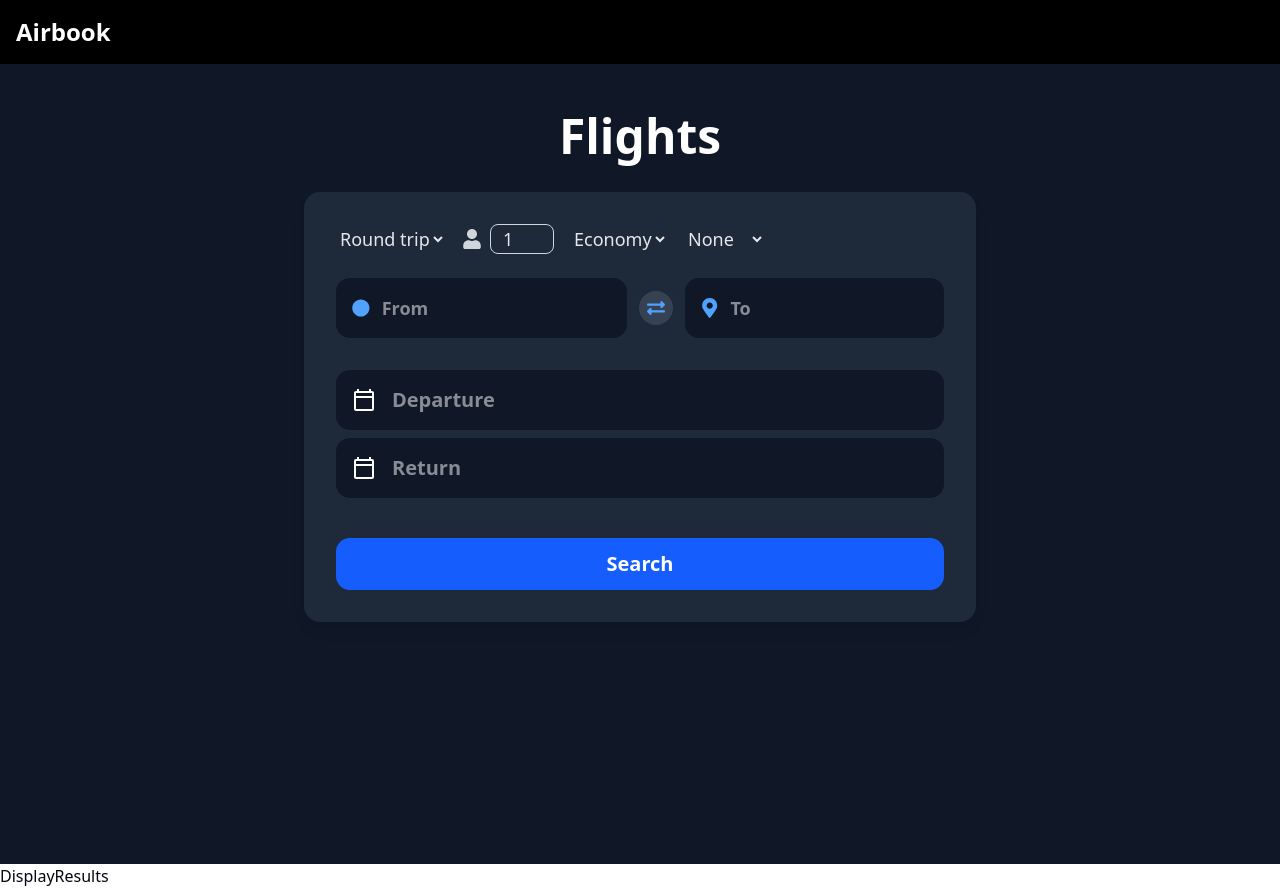
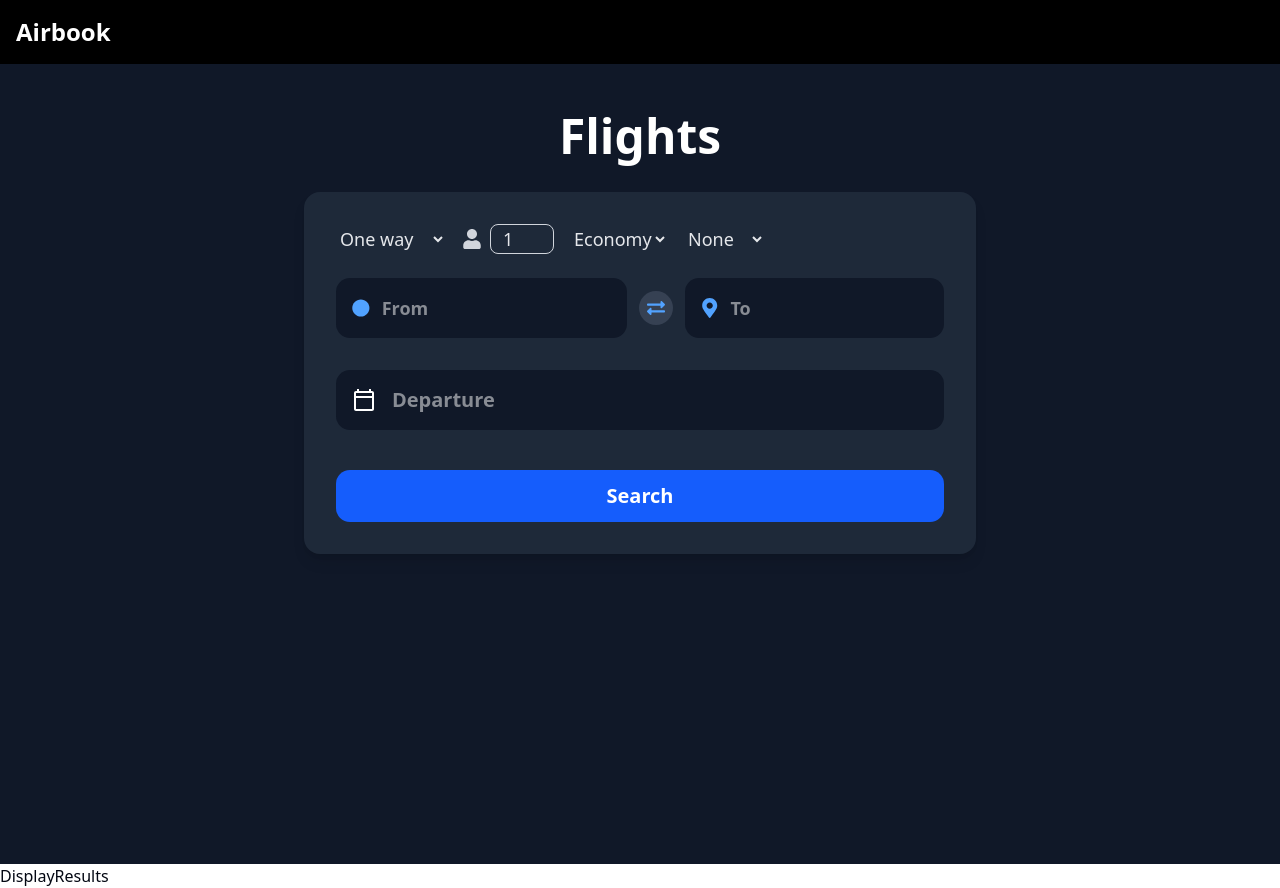
Before and after one commit to Sagartripathi/airbook, a React (Vite) app: page / in a window 1280 px wide. Built offline with nearby package versions, Linux system fonts and the light colour scheme.

Commit message:
fix: merge conflict

```diff
--- a/src/_components/SearchBar.tsx
+++ b/src/_components/SearchBar.tsx
@@ -9,15 +9,15 @@ import {
 } from "react-icons/fa";
 import { MdOutlineCalendarToday } from "react-icons/md";
 
+import { fetchFlights } from "./utils/FetchFlights";
 import FlightResultCard from "./FlightResultCard";
 import Dropdown from "./utils/Dropdown";
-import { fetchFlights } from "./utils/FetchFlights";
 import { fetchAirports } from "./utils/FetchAirports";
 
 type Airport = { title: string; skyId: string; subtitle?: string };
 
 export default function SearchBar() {
-  const [tripType, setTripType] = useState("round_trip");
+  const [tripType, setTripType] = useState("one_way");
   const [passengers, setPassengers] = useState(1);
   const [cabin, setCabin] = useState("economy");
   const [stops, setStops] = useState("none");
@@ -29,7 +29,7 @@ export default function SearchBar() {
   const [toSuggestions, setToSuggestions] = useState<Airport[]>([]);
   const [showFromSuggestions, setShowFromSuggestions] = useState(false);
   const [showToSuggestions, setShowToSuggestions] = useState(false);
-  const [flightResults, setFlightResults] = useState<anygit[]>([]);
+  const [flightResults, setFlightResults] = useState<any[]>([]);
   const [loading, setLoading] = useState(false);
 
   const fromDebounce = useRef<NodeJS.Timeout | null>(null);
```
